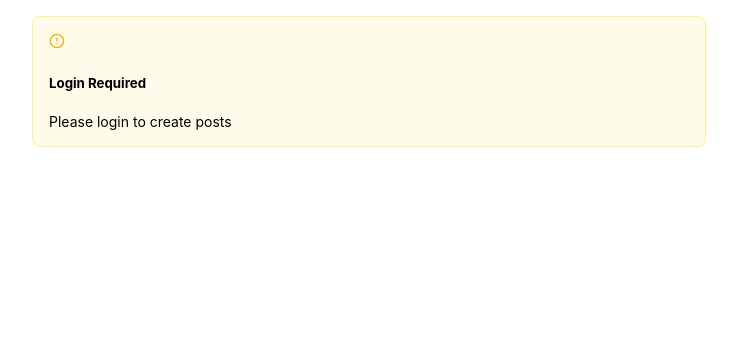
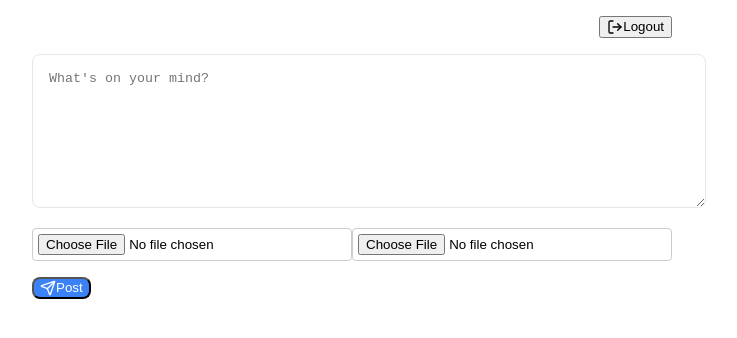
Before and after one commit to musaddiq-ashfaq/Decentrum, a React (Create React App) app in the folder frontend/: page /post in a window 1280 px wide. Shown: the top 338 px of the page, without its empty margins (288-1025 px from the left). Built offline with nearby package versions, Linux system fonts and the light colour scheme.

Commit message:
post function with images and video

```diff
--- a/frontend/src/Screens/Feed.js
+++ b/frontend/src/Screens/Feed.js
@@ -67,23 +67,47 @@ const UserFeed = () => {
       <div className="posts-container">
         {posts.map((post) => (
           <div key={post.id} className="post-card">
-            <h3>{post.user.name}</h3>
+            <h3>{post.user?.name || "Anonymous User"}</h3>
             <p>{post.content}</p>
 
             {/* Check if the post contains an image */}
             {post.imageHash && (
-              <div className="post-image">
-                {/* Assuming the image URL is constructed from the IPFS hash */}
+              <div className="post-media">
                 <img
                   src={`http://localhost:8080/ipfs/${post.imageHash}`}
                   alt="Post content"
-                  style={{ width: "100%", maxHeight: "400px", objectFit: "contain" }}
+                  style={{
+                    width: "100%",
+                    maxHeight: "400px",
+                    objectFit: "contain",
+                    borderRadius: "10px",
+                  }}
                 />
               </div>
             )}
 
+            {/* Check if the post contains a video */}
+            {post.videoHash && (
+              <div className="post-media">
+                <video
+                  controls
+                  style={{
+                    width: "100%",
+                    maxHeight: "400px",
+                    objectFit: "contain",
+                    borderRadius: "10px",
+                  }}
+                >
+                  <source
+                    src={`http://localhost:8080/ipfs/${post.videoHash}`}
+                    type="video/mp4"
+                  />
+                  Your browser does not support the video tag.
+                </video>
+              </div>
+            )}
+
             <div className="reactions">
-
               <button
                 className="share-button"
                 onClick={() => handleShareClick(post)}
--- a/frontend/src/Screens/Post.js
+++ b/frontend/src/Screens/Post.js
@@ -1,3 +1,5 @@
+import React, { useEffect, useState } from "react";
+import { useNavigate } from "react-router-dom";
 import {
   AlertCircle,
   CheckCircle2,
@@ -5,8 +7,6 @@ import {
   LogOut,
   Send,
 } from "lucide-react";
-import React, { useEffect, useState } from "react";
-import { useNavigate } from "react-router-dom";
 import "./Userpost.css";
 
 const Alert = ({ children, className, ...props }) => (
@@ -33,6 +33,8 @@ const AlertDescription = ({ children, className, ...props }) => (
 
 const CreatePost = () => {
   const [content, setContent] = useState("");
+  const [image, setImage] = useState(null);
+  const [video, setVideo] = useState(null);
   const [status, setStatus] = useState("idle");
   const [errorMessage, setErrorMessage] = useState("");
   const [wallet, setWallet] = useState(null);
@@ -49,80 +51,72 @@ const CreatePost = () => {
         setCurrentUser(userData);
         console.log("Retrieved user data:", userData);
       } else {
-        console.log("No user data found in localStorage");
         setCurrentUser(null);
       }
 
       if (walletDataString) {
         const walletData = JSON.parse(walletDataString);
-        if (walletData && walletData.publicKey) {
         setWallet(walletData);
       }
-      }
     } catch (error) {
-      console.error("Error parsing data from localStorage:", error);
+      console.error("Error parsing localStorage data:", error);
       setCurrentUser(null);
       setWallet(null);
-      localStorage.removeItem("user");
-      localStorage.removeItem("userWallet");
+      localStorage.clear();
     }
   }, []);
 
   const handleLogout = () => {
-    // Clear localStorage
-    localStorage.removeItem("user");
-    localStorage.removeItem("userWallet");
-
-    // Clear state
+    localStorage.clear();
     setCurrentUser(null);
     setWallet(null);
+    navigate("/");
+  };
 
-    // Redirect to home page
-    navigate("/");
+  const handleImageChange = (e) => {
+    setImage(e.target.files[0]);
+    setVideo(null); // Clear video if an image is selected
+  };
+
+  const handleVideoChange = (e) => {
+    setVideo(e.target.files[0]);
+    setImage(null); // Clear image if a video is selected
   };
 
   const handleSubmit = async (e) => {
     e.preventDefault();
 
-    if (!content.trim()) {
+    if (!content.trim() && !image && !video) {
       setStatus("error");
-      setErrorMessage("Post content cannot be empty");
+      setErrorMessage("Post must contain text, an image, or a video.");
       return;
     }
 
-    if (!wallet || !wallet.publicKey) {
+    if (!wallet?.publicKey) {
       setStatus("error");
-      setErrorMessage("Please login to create a post");
+      setErrorMessage("Please login to create a post.");
       return;
     }
 
     if (!currentUser) {
       setStatus("error");
-      setErrorMessage("User information is missing");
+      setErrorMessage("User information is missing.");
       return;
     }
 
     setStatus("loading");
 
+    const formData = new FormData();
+    formData.append("user.name",currentUser.name)
+    formData.append("content", content.trim());
+    formData.append("wallet.publicKey", wallet.publicKey);
+    if (image) formData.append("photo", image); // Match backend field name
+    if (video) formData.append("video", video); // Match backend field name
+
     try {
-      const postData = {
-        content: content.trim(),
-        wallet: {
-          publicKey: wallet.publicKey,
-        },
-        user: {
-          name: currentUser.name || "Anonymous",
-          email: currentUser.email || "Unknown",
-        },
-        timestamp: new Date().toISOString(),
-      };
-
       const response = await fetch("http://localhost:8081/post", {
         method: "POST",
-        headers: {
-          "Content-Type": "application/json",
-        },
-        body: JSON.stringify(postData),
+        body: formData,
       });
 
       if (!response.ok) {
@@ -134,36 +128,17 @@ const CreatePost = () => {
       console.log("Post created:", result);
 
       setContent("");
+      setImage(null);
+      setVideo(null);
       setStatus("success");
 
-      // Navigate to /feed after 2 seconds
-      setTimeout(() => {
-        navigate("/feed");
-      }, 2000);
+      setTimeout(() => navigate("/feed"), 2000);
     } catch (error) {
       console.error("Post creation failed:", error);
       setStatus("error");
       setErrorMessage(error.message || "Failed to create post. Please try again.");
     }
   };
-
-  const handleKeyDown = (e) => {
-    if ((e.ctrlKey || e.metaKey) && e.key === "Enter") {
-      handleSubmit(e);
-    }
-  };
-
-  if (!wallet) {
-    return (
-      <div className="max-w-2xl mx-auto p-4">
-        <Alert className="bg-yellow-50 border-yellow-200">
-          <AlertCircle className="h-4 w-4 text-yellow-500" />
-          <AlertTitle>Login Required</AlertTitle>
-          <AlertDescription>Please login to create posts</AlertDescription>
-        </Alert>
-      </div>
-    );
-  }
 
   return (
     <div className="max-w-2xl mx-auto p-4 space-y-4">
@@ -178,26 +153,31 @@ const CreatePost = () => {
       </div>
 
       <form onSubmit={handleSubmit} className="space-y-4">
-        <div className="relative">
         <textarea
           value={content}
           onChange={(e) => setContent(e.target.value)}
-            onKeyDown={handleKeyDown}
-            placeholder="What's on your mind? (Press Ctrl + Enter to post)"
+          placeholder="What's on your mind?"
           className="w-full p-4 border rounded-lg focus:ring-2 focus:ring-blue-500 focus:border-transparent resize-none min-h-[120px]"
-            disabled={status === "loading"}
           maxLength={1000}
         />
-          <div className="absolute bottom-3 right-3 text-gray-400 text-sm">
-            {content.length} / 1000
+        <div className="flex gap-4">
+          <input
+            type="file"
+            accept="image/*"
+            onChange={handleImageChange}
+            disabled={!!video}
+          />
+          <input
+            type="file"
+            accept="video/*"
+            onChange={handleVideoChange}
+            disabled={!!image}
+          />
         </div>
-        </div>
-
-        <div className="flex justify-end">
         <button
           type="submit"
-            disabled={!content.trim() || status === "loading"}
-            className="bg-blue-500 text-white px-6 py-2 rounded-lg hover:bg-blue-600 disabled:opacity-50 disabled:cursor-not-allowed flex items-center gap-2 transition-colors"
+          className="bg-blue-500 text-white px-6 py-2 rounded-lg hover:bg-blue-600 flex items-center gap-2"
+          disabled={status === "loading"}
         >
           {status === "loading" ? (
             <>
@@ -211,14 +191,13 @@ const CreatePost = () => {
             </>
           )}
         </button>
-        </div>
       </form>
 
       {status === "success" && (
         <Alert className="bg-green-50 border-green-200">
           <CheckCircle2 className="h-4 w-4 text-green-500" />
           <AlertTitle>Success!</AlertTitle>
-          <AlertDescription>Your post was created successfully</AlertDescription>
+          <AlertDescription>Your post was created successfully.</AlertDescription>
         </Alert>
       )}
 
```
Also changed, not shown: 2 other files (tests, documents, lock files or other folders). Lines whose indentation alone changed are shown as unchanged.
